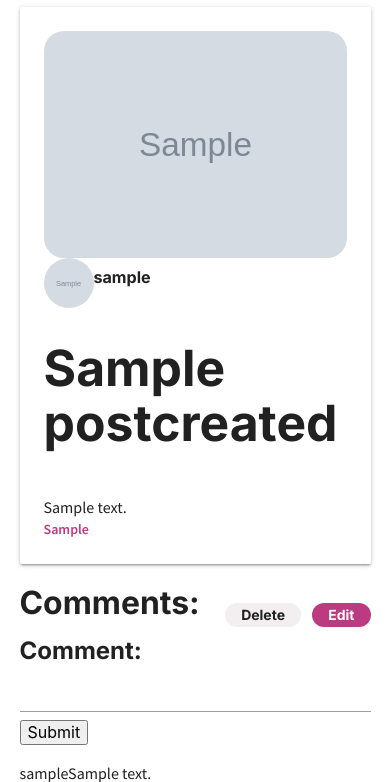
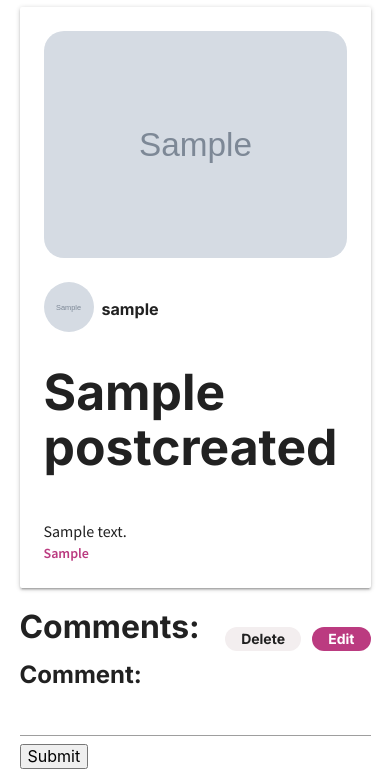
Before and after one commit to RyanneZ/Tinterest, a Django app: page /posts/1/ in a window 390 px wide. Shown: the part 64-846 px from the top of the page. Run offline with Django 4.2, Linux system fonts and the light colour scheme; a user stored in the database is signed in; tables that the repository leaves empty hold one stand-in row (values such as "Sample post"); grey boxes marked "Sample" are stand-in pictures.

Commit message:
detail view profile name & img fixed in mobile & tablet

```diff
--- a/tinterest/main_app/static/css/detail.css
+++ b/tinterest/main_app/static/css/detail.css
@@ -1,9 +1,13 @@
 /* profile info on detail */
 .profile-link {
   display: flex;
+  flex-direction: row;
+  gap: 8px;
+  align-items: center;
+  margin-top: 24px;
 }
 
-.profile-img-container-detail {
+.profile-link-img {
   display: flex;
   justify-content: center;
   width: 50px;
--- a/tinterest/main_app/templates/posts/detail.html
+++ b/tinterest/main_app/templates/posts/detail.html
@@ -5,7 +5,7 @@
   <div class="card-content">
     <img id="post-img" class='cover'src="{{ post.image.url }}">
     <div class="profile-link">
-      <div class="profile-img-container-detail">
+      <div class="profile-link-img">
           <img class="profile-img"  src="{{ user.profile.image.url }}">
       </div>
       <a href="{% url 'show_public_profile' post.user.id %}"><h6>{{ post.user }}</h6></a>
```
